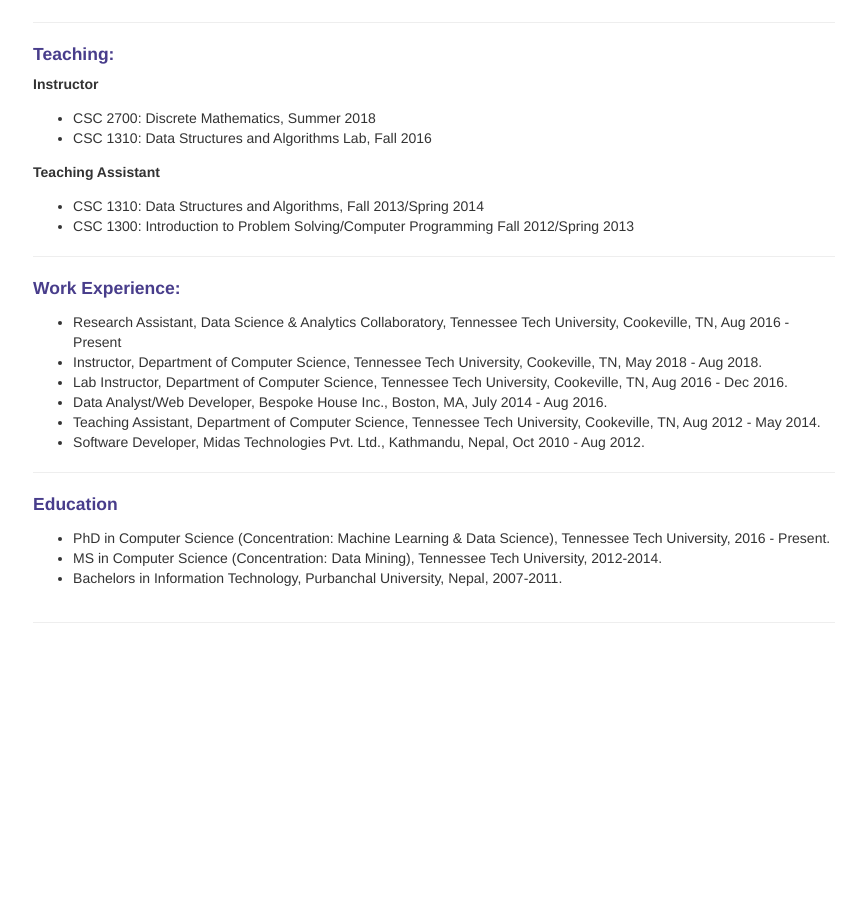
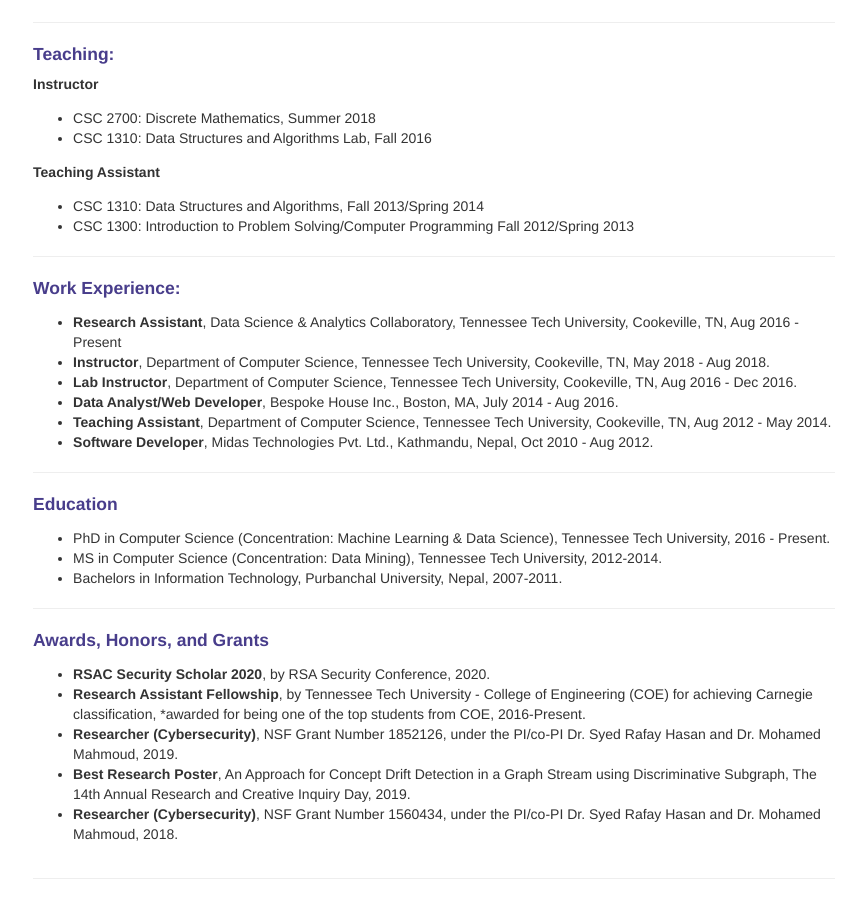
Before and after one commit to rpaudel42/rpaudel42.github.io, a Jekyll site: the page built from index.md, in a window 1280 px wide and 900 px high, scrolled down 1276 px. Shown: the whole window, without its empty margins (419-1280 px from the left). Built offline with Jekyll 4.4.1, drawn with Linux system fonts in a browser that asks for light colours; nearby versions of some CDN libraries; some web fonts are replaced; before the commit the page ends 1920 px from its top, so only the background shows below that.

Commit message:
Add award and grant

```diff
--- a/index.md
+++ b/index.md
@@ -74,15 +74,23 @@ My publications can be found [here]({{ BASE_PATH }}/pages/pubs.html).
 
 ---
 #### Work Experience:
-* Research Assistant, Data Science & Analytics Collaboratory, Tennessee Tech University, Cookeville, TN, Aug 2016 - Present
-* Instructor, Department of Computer Science, Tennessee Tech University, Cookeville, TN, May 2018 - Aug 2018.
-* Lab Instructor, Department of Computer Science, Tennessee Tech University, Cookeville, TN, Aug 2016 - Dec 2016.
-* Data Analyst/Web Developer, Bespoke House Inc., Boston, MA, July 2014 - Aug 2016.
-* Teaching Assistant, Department of Computer Science, Tennessee Tech University, Cookeville, TN, Aug 2012 - May 2014.
-* Software Developer, Midas Technologies Pvt. Ltd., Kathmandu, Nepal, Oct 2010 - Aug 2012.
+* **Research Assistant**, Data Science & Analytics Collaboratory, Tennessee Tech University, Cookeville, TN, Aug 2016 - Present
+* **Instructor**, Department of Computer Science, Tennessee Tech University, Cookeville, TN, May 2018 - Aug 2018.
+* **Lab Instructor**, Department of Computer Science, Tennessee Tech University, Cookeville, TN, Aug 2016 - Dec 2016.
+* **Data Analyst/Web Developer**, Bespoke House Inc., Boston, MA, July 2014 - Aug 2016.
+* **Teaching Assistant**, Department of Computer Science, Tennessee Tech University, Cookeville, TN, Aug 2012 - May 2014.
+* **Software Developer**, Midas Technologies Pvt. Ltd., Kathmandu, Nepal, Oct 2010 - Aug 2012.
 
 ---
 ####  Education
 * PhD in Computer Science (Concentration: Machine Learning & Data Science), Tennessee Tech University, 2016 - Present.
 * MS in Computer Science (Concentration: Data Mining), Tennessee Tech University, 2012-2014.
 * Bachelors in Information Technology, Purbanchal University, Nepal, 2007-2011.
+
+---
+####  Awards, Honors, and Grants
+* **RSAC Security Scholar 2020**, by RSA Security Conference, 2020.
+* **Research Assistant Fellowship**, by Tennessee Tech University - College of Engineering (COE) for achieving Carnegie classification, *awarded for being one of the top students from COE, 2016-Present.
+* **Researcher (Cybersecurity)**, NSF Grant Number 1852126, under the PI/co-PI Dr. Syed Rafay Hasan and Dr. Mohamed Mahmoud, 2019.
+* **Best Research Poster**, An Approach for Concept Drift Detection in a Graph Stream using Discriminative Subgraph, The 14th Annual Research and Creative Inquiry Day, 2019.
+* **Researcher (Cybersecurity)**, NSF Grant Number 1560434, under the PI/co-PI Dr. Syed Rafay Hasan and Dr. Mohamed Mahmoud, 2018.
```
